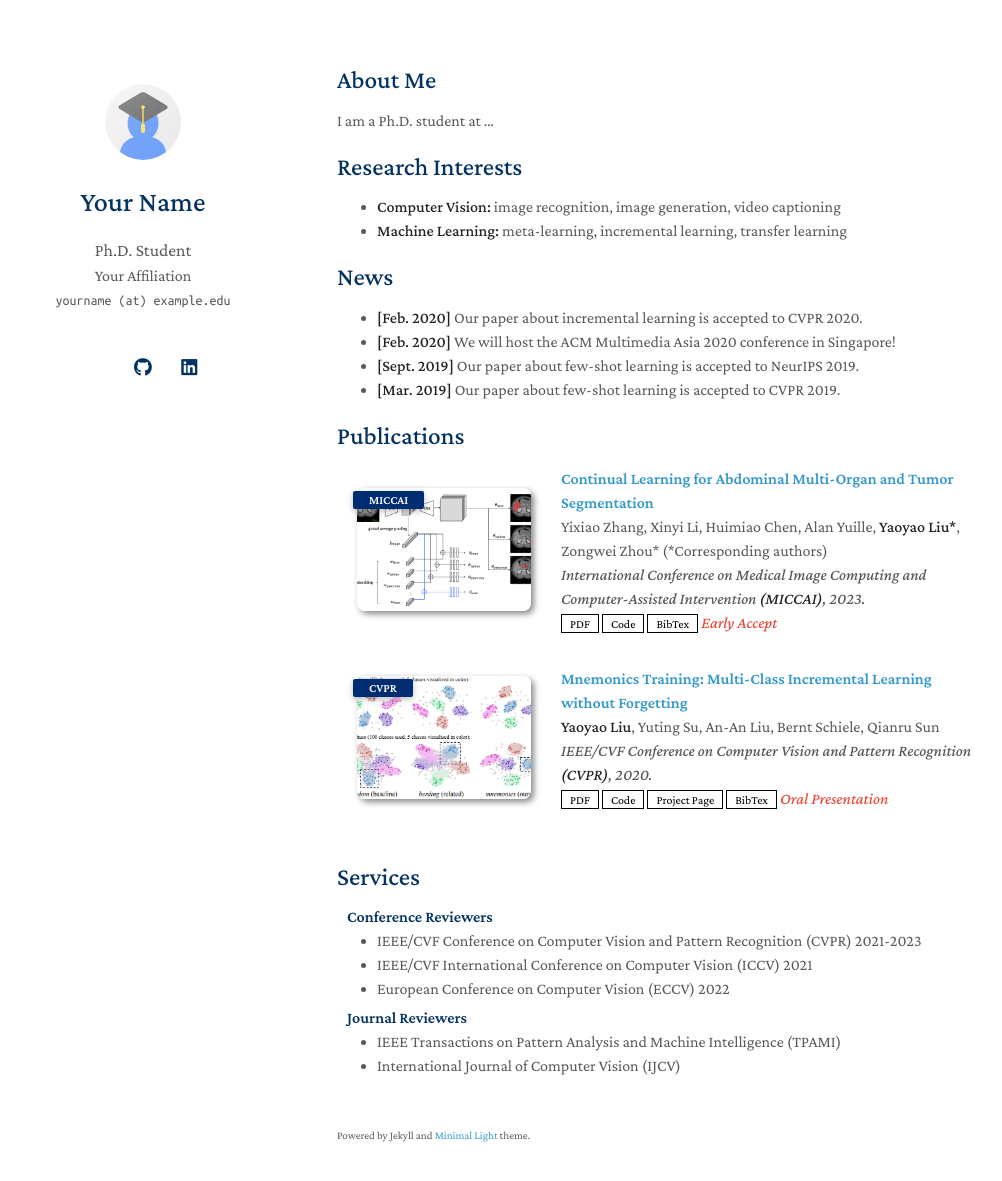
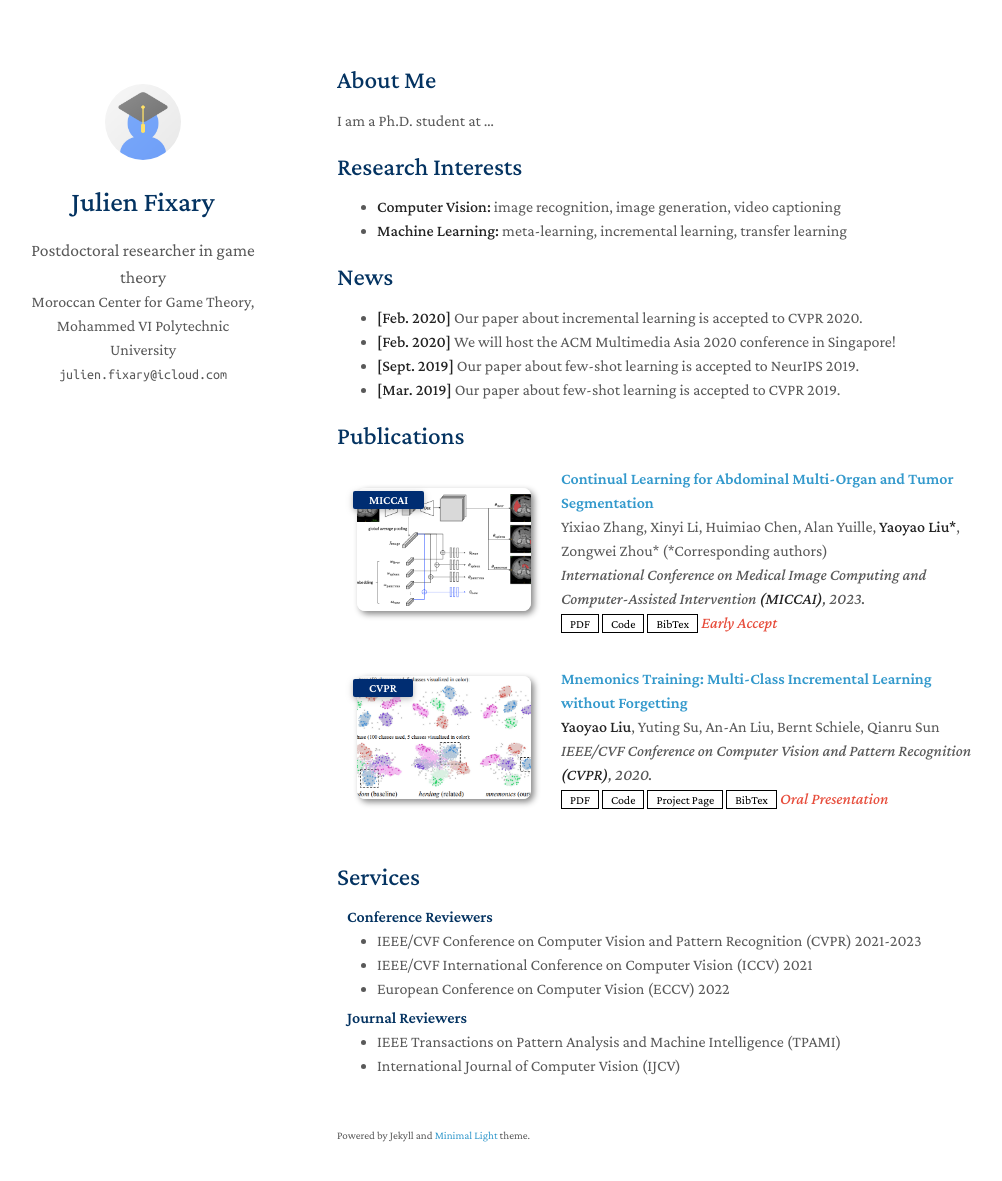
Before and after one commit to julienfixary/julienfixary.github.io, a Jekyll site: the page built from index.md, in a window 1280 px wide and 1216 px high. Shown: the top 1181 px of the window, without its empty margins (133-1135 px from the left). Built offline with Jekyll 4.4.1, drawn with Linux system fonts in a browser that asks for light colours; a style sheet for code colours, icons or effects is not loaded; our own code applies the rules of GitHub Pages for plain Markdown files.

Commit message:
Update _config.yml

```diff
--- a/_config.yml
+++ b/_config.yml
@@ -1,22 +1,22 @@
 # Basic Information
-title: Your Name
-position: Ph.D. Student
-affiliation: Your Affiliation
-email: yourname (at) example.edu
+title: Julien Fixary
+position: Postdoctoral researcher in game theory
+affiliation: Moroccan Center for Game Theory, Mohammed VI Polytechnic University
+email: julien.fixary@icloud.com
 
 # Search Engine Optimization (SEO)
 # The following information is used to improve the website traffic from search engines, e.g., Google.
-keywords: minimal light
-description: The Minimal Light is a simple and elegant jekyll theme for academic personal homepage.
-canonical: https://minimal-light-theme.yliu.me/
+# keywords: minimal light
+# description: The Minimal Light is a simple and elegant jekyll theme for academic personal homepage.
+# canonical: https://minimal-light-theme.yliu.me/
 
 # Links
 # If you don't need one of them, you may delete the corresponding line.
-google_scholar: https://scholar.google.com/
-cv_link: assets/files/curriculum_vitae.pdf
-github_link: https://github.com/
-linkedin: https://www.linkedin.com/
-twitter: https://twitter.com/
+# google_scholar: https://scholar.google.com/
+# cv_link: assets/files/curriculum_vitae.pdf
+# github_link: https://github.com/
+# linkedin: https://www.linkedin.com/
+# twitter: https://twitter.com/
 
 # Images (e.g., your profile picture and your website's favicon)
 # "favicon" and "favicon_dark" are used for the light and dark modes, respectively.
@@ -38,7 +38,7 @@ font: "Serif" # or "Sans Serif"
 
 # Google Analytics ID
 # Please remove this if you don't use Google Analytics
-google_analytics: UA-111540567-4
+# google_analytics: UA-111540567-4
 
 # Use this project as a remote theme for GitHub Pages
 # See the guide here: https://docs.github.com/en/pages/setting-up-a-github-pages-site-with-jekyll/adding-a-theme-to-your-github-pages-site-using-jekyll
```
